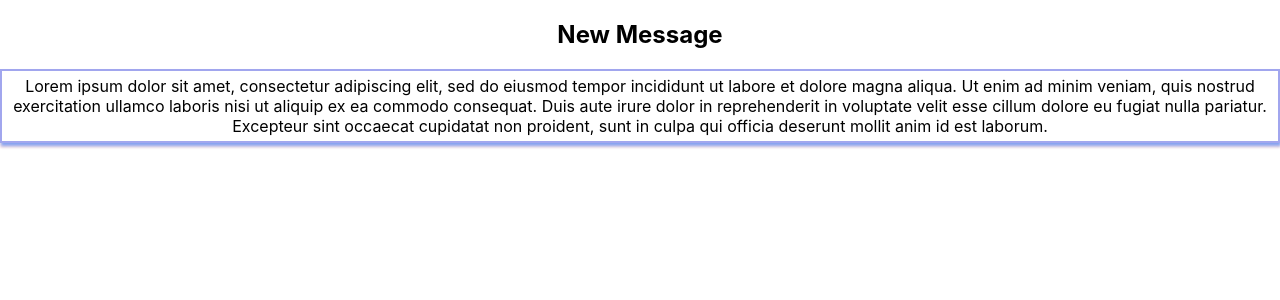
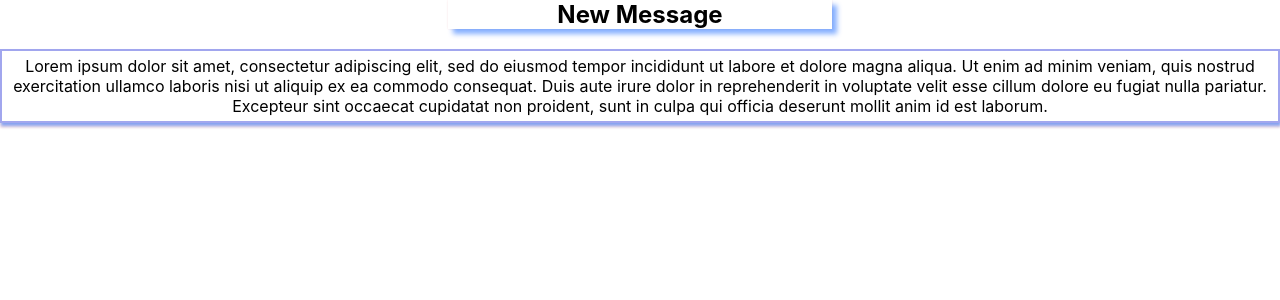
Before and after one commit to Vidimaster/JSReact1, a React (Create React App) app: page / in a window 1280 px wide. Shown: the top 300 px of the page. Built offline with nearby package versions, Linux system fonts and the light colour scheme.

Commit message:
task done

```diff
--- a/package.json
+++ b/package.json
@@ -9,6 +9,7 @@
     "react": "^18.3.1",
     "react-dom": "^18.3.1",
     "react-scripts": "5.0.1",
+    "sass": "^1.78.0",
     "web-vitals": "^2.1.4"
   },
   "scripts": {
--- a/src/App.js
+++ b/src/App.js
@@ -1,4 +1,4 @@
-import './styles/App.css';
+import './styles/App.scss';
 import Message from './components/Message/Message';
 
 function App() {
--- a/src/styles/App.css
+++ b/src/styles/App.scss
@@ -46,10 +46,16 @@
   justify-content: center;
   background-color: white;
   padding: 5px;
-
   max-height: 300px;
   margin-top: 20px;
   border: 2px solid #a1a6ee;
   box-shadow: 1px 3px 3px 0 rgba(0, 89, 255, 0.48), 0 5px 2px 0 rgba(217, 6, 6, 0.11);
 
+
 }
+
+.msg_header {
+  width: 30%;
+  margin: auto;
+  box-shadow: 5px 5px 5px 0 rgba(0, 89, 255, 0.48), 0 0px 2px 0 rgba(217, 6, 6, 0.11);
+}
```
Also changed, not shown: 1 other file (tests, documents, lock files or other folders).
